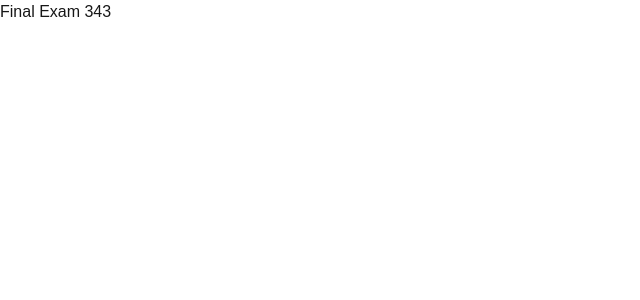
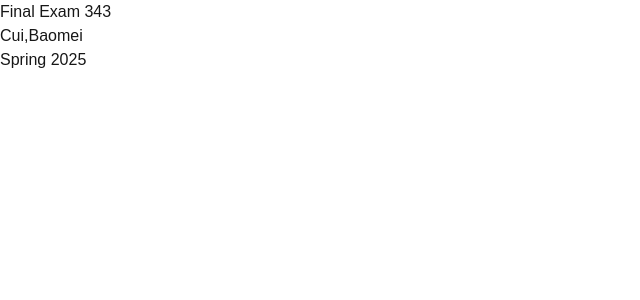
Before and after one commit to cbm27/final343, a Next.js app: page / in a window 1280 px wide. Shown: the top 300 px of the page, without its empty margins (0-640 px from the left). Built offline with nearby package versions, Linux system fonts and the light colour scheme.

Commit message:
modified homepage

```diff
--- a/src/app/page.jsx
+++ b/src/app/page.jsx
@@ -2,7 +2,8 @@ export default function Home() {
   return (
    <>
    <h1>Final Exam 343</h1>
-
+   <h2>Cui,Baomei</h2>
+   <h3>Spring 2025</h3>
    </>
 
 )
```
